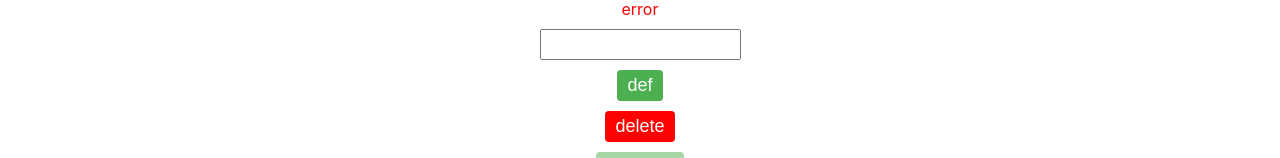
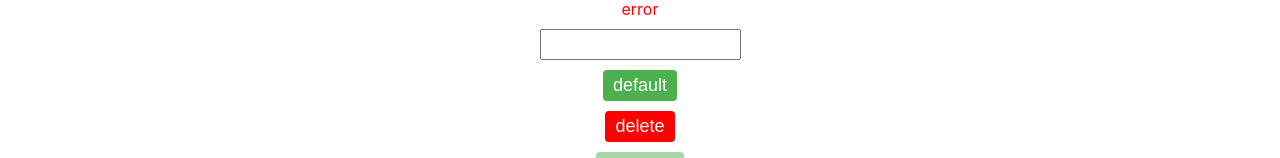
Before and after one commit to Saveliy-Georgiy/Homework2.0, a React (Create React App) app: page / in a window 1280 px wide. Shown: the part 711-869 px from the top of the page. Built offline with nearby package versions, Linux system fonts and the light colour scheme.

Commit message:
test commit

```diff
--- a/src/p2-homeworks/h4/HW4.tsx
+++ b/src/p2-homeworks/h4/HW4.tsx
@@ -40,7 +40,7 @@ function HW4() {
                 {/*----------------------------------------------------*/}
 
                 <SuperButton>
-                    def
+                    default
                 </SuperButton>
 
                 <SuperButton
```
